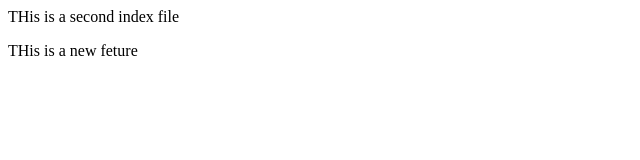
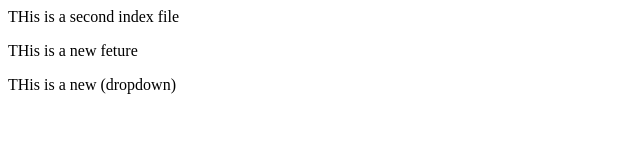
Before and after one commit to sahilgoswami5180/testgit, a plain HTML site: page index.html in a window 1280 px wide. Shown: the whole page, without its empty margins (0-640 px from the left). Drawn offline with Linux system fonts and the light colour scheme.

```diff
--- a/index.html
+++ b/index.html
@@ -1,2 +1,3 @@
 <p>THis is a second index file</p>
 <p>THis is a new feture</p>
+<p>THis is a new (dropdown)</p>
```
